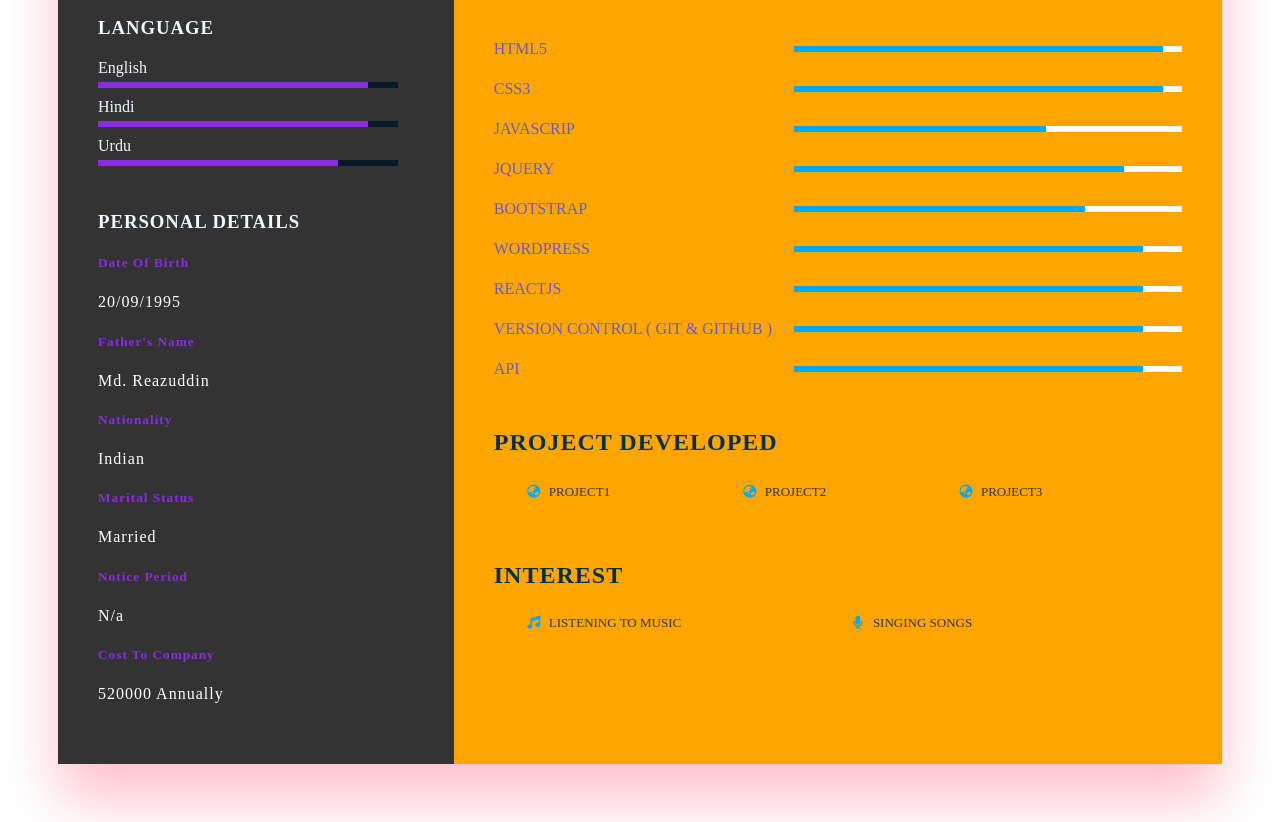
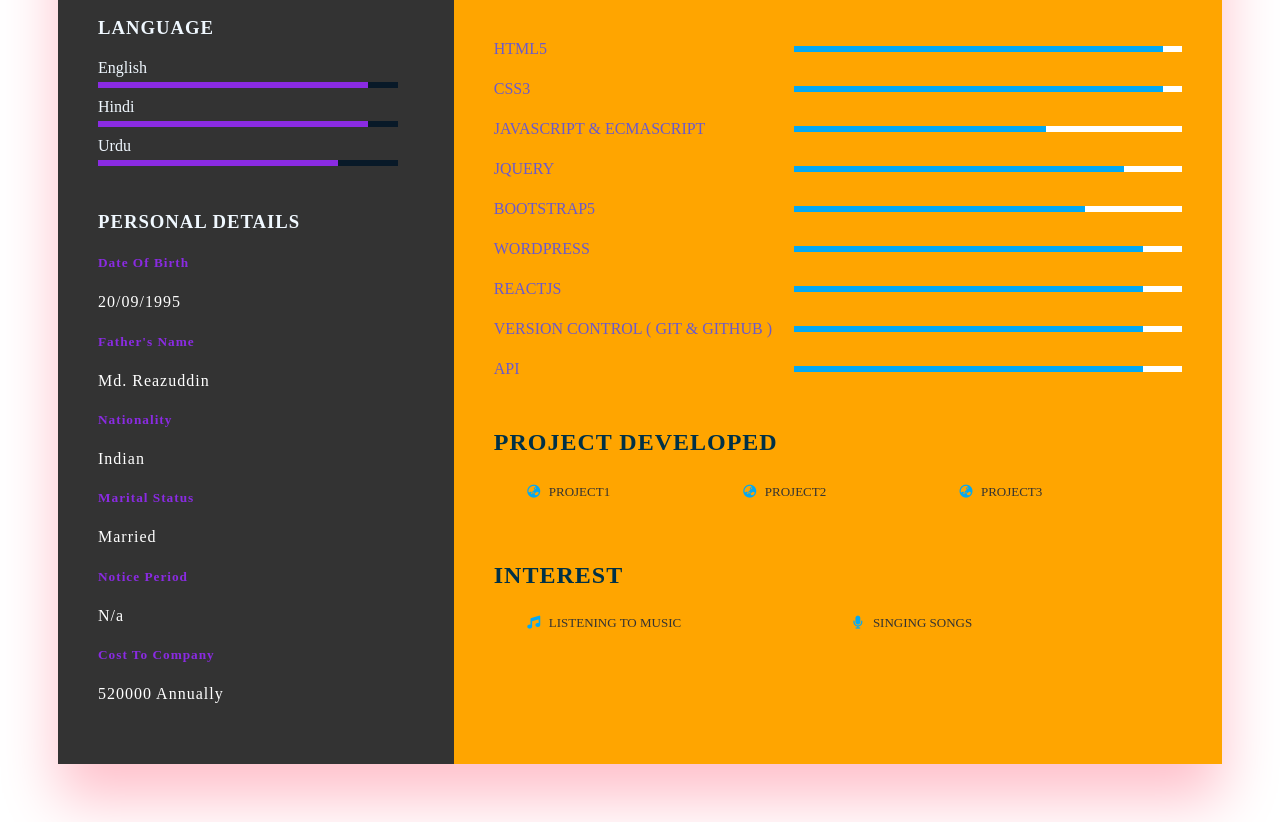
Before and after one commit to Swebbi/SarfrazResume, a plain HTML site: page index.html in a window 1280 px wide. Shown: the part 1160-1982 px from the top of the page. Drawn offline with Linux system fonts and the light colour scheme.

Commit message:
Update index.html

```diff
--- a/index.html
+++ b/index.html
@@ -232,7 +232,7 @@
                         </div>
                     </div>
                     <div class="box">
-                        <h4>JAVASCRIP</h4>
+                        <h4>JAVASCRIPT & ECMASCRIPT</h4>
                         <div class="percent">
                             <div style="width:65%"></div>
                         </div>
@@ -244,7 +244,7 @@
                         </div>
                     </div>
                     <div class="box">
-                        <h4>Bootstrap</h4>
+                        <h4>Bootstrap5</h4>
                         <div class="percent">
                             <div style="width:75%"></div>
                         </div>
```
